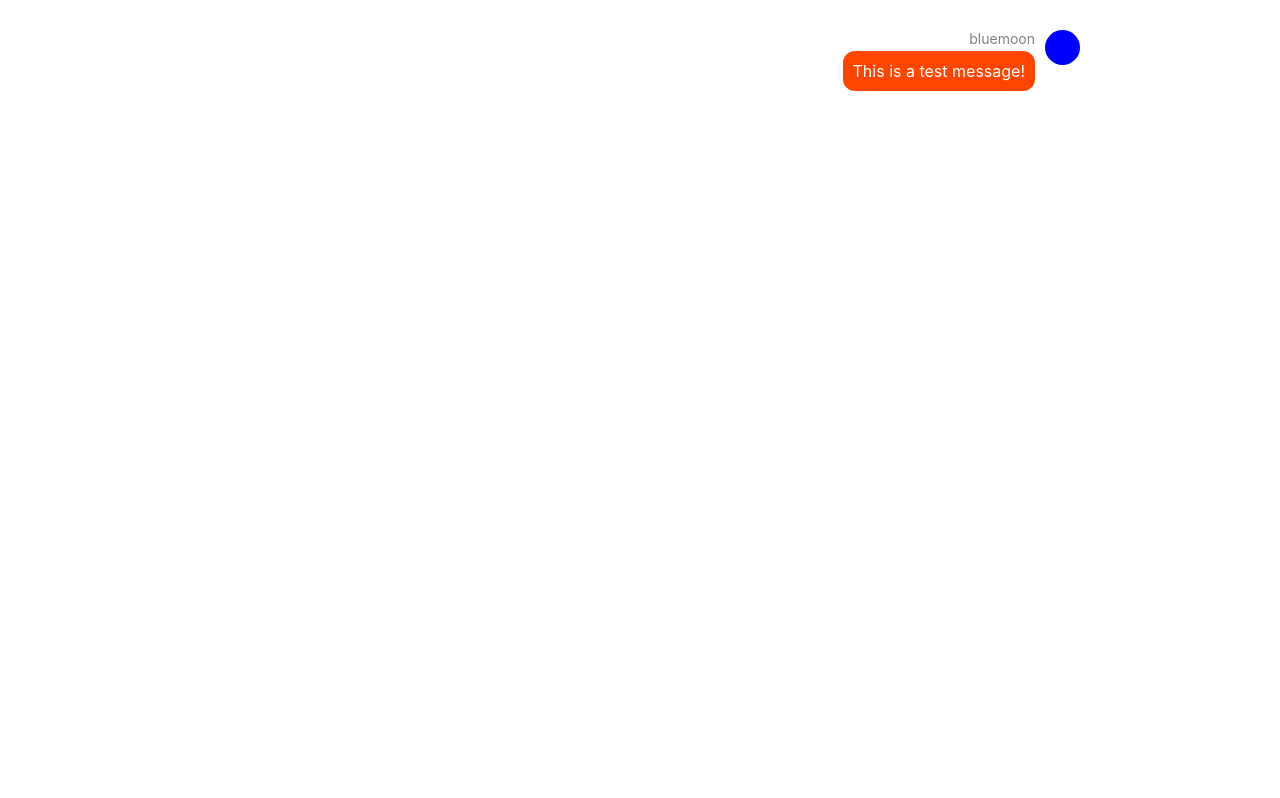
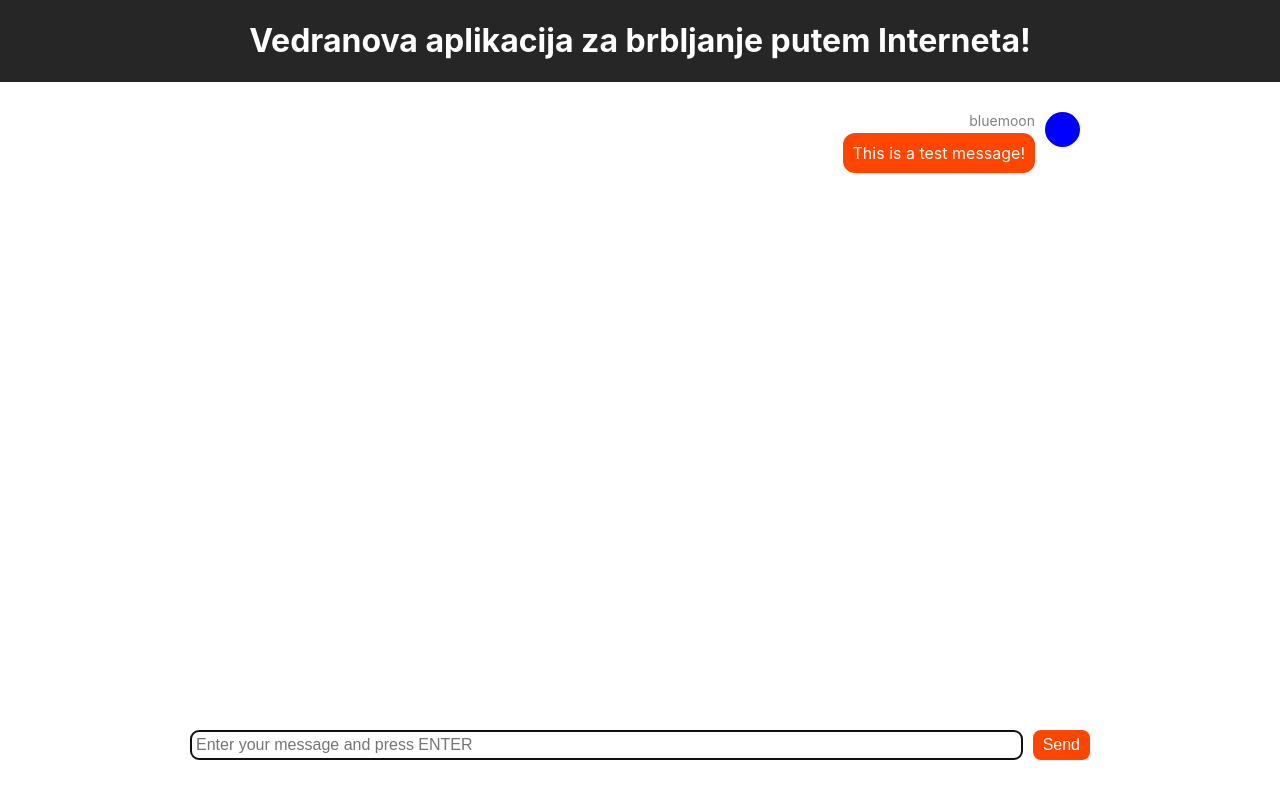
Before and after one commit to phidrho/algebra.javascript.seminar, a React (Create React App) app: page / in a window 1280 px wide. Built offline with nearby package versions, Linux system fonts and the light colour scheme; the HTML template or start-up script is replaced by a standard one.

Commit message:
input poruka gotovo

```diff
--- a/src/App.js
+++ b/src/App.js
@@ -1,6 +1,7 @@
 import React from 'react';
 import './App.css';
 import Messages from './components/Messages';
+import Input from './components/input';
 
 
 function randomName() {
@@ -34,15 +35,32 @@ class App extends React.Component {
     }
   }
 
+  onSendMessage = (message) => {
+    const messages = this.state.messages
+    messages.push({
+      text: message,
+      member: this.state.member
+    })
+    this.setState({messages: messages})
+  }
+
   render() {
     return (
       <div className="App">
+      <div className="App-header">
+        <h1>Vedranova aplikacija za brbljanje putem Interneta!</h1>
+      </div>
         <Messages
           messages={this.state.messages}
           currentMember={this.state.member}
         />
+
+        <Input onSendMessage={this.onSendMessage} />
       </div>
-    );
+);
+
+
+
   }
 }
 
```
